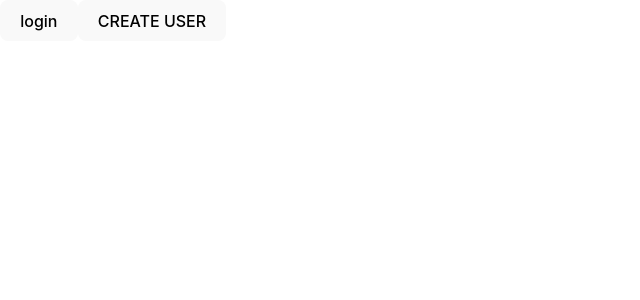
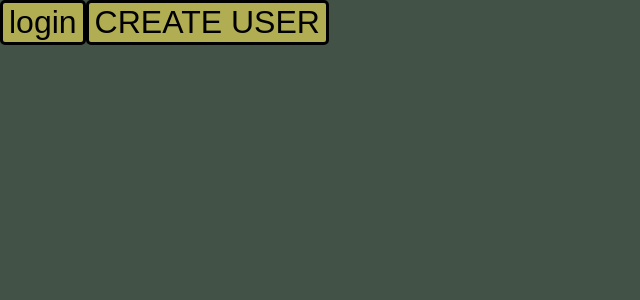
Before and after one commit to egelix/Autumn, a React (Vite) app in the folder frontend/: page / in a window 1280 px wide. Shown: the top 300 px of the page, without its empty margins (0-640 px from the left). Built offline with nearby package versions, Linux system fonts and the light colour scheme.

Commit message:
commented some styling out and added styling for root-background and buttons

```diff
--- a/frontend/src/index.css
+++ b/frontend/src/index.css
@@ -1,4 +1,4 @@
-:root {
+/*:root {
   font-family: Inter, system-ui, Avenir, Helvetica, Arial, sans-serif;
   line-height: 1.5;
   font-weight: 400;
@@ -12,6 +12,10 @@
   -webkit-font-smoothing: antialiased;
   -moz-osx-font-smoothing: grayscale;
   -webkit-text-size-adjust: 100%;
+}*/
+
+:root {
+  background-color: #435246;
 }
 
 a {
@@ -39,8 +43,15 @@ h1 {
 }
 
 button {
+  border: 3px solid black;
+  border-radius: 5px;
+  background-color: #b0ad53;
+  font-size: 2em;
+}
+
+/*button {
   border-radius: 8px;
-  border: 1px solid transparent;
+  border: 1px solid black;
   padding: 0.6em 1.2em;
   font-size: 1em;
   font-weight: 500;
@@ -48,10 +59,12 @@ button {
   background-color: #1a1a1a;
   cursor: pointer;
   transition: border-color 0.25s;
-}
+}*/
 
 button:hover {
-  border-color: #646cff;
+  border-color: #439c53;
+
+  /*border-color: #646cff;*/
 }
 
 button:focus,
@@ -63,7 +76,7 @@ p {
   margin: auto;
 }
 
-@media (prefers-color-scheme: light) {
+/*@media (prefers-color-scheme: light) {
   :root {
     color: #213547;
     background-color: #ffffff;
@@ -76,4 +89,4 @@ p {
   button {
     background-color: #f9f9f9;
   }
-}
+}*/
```
